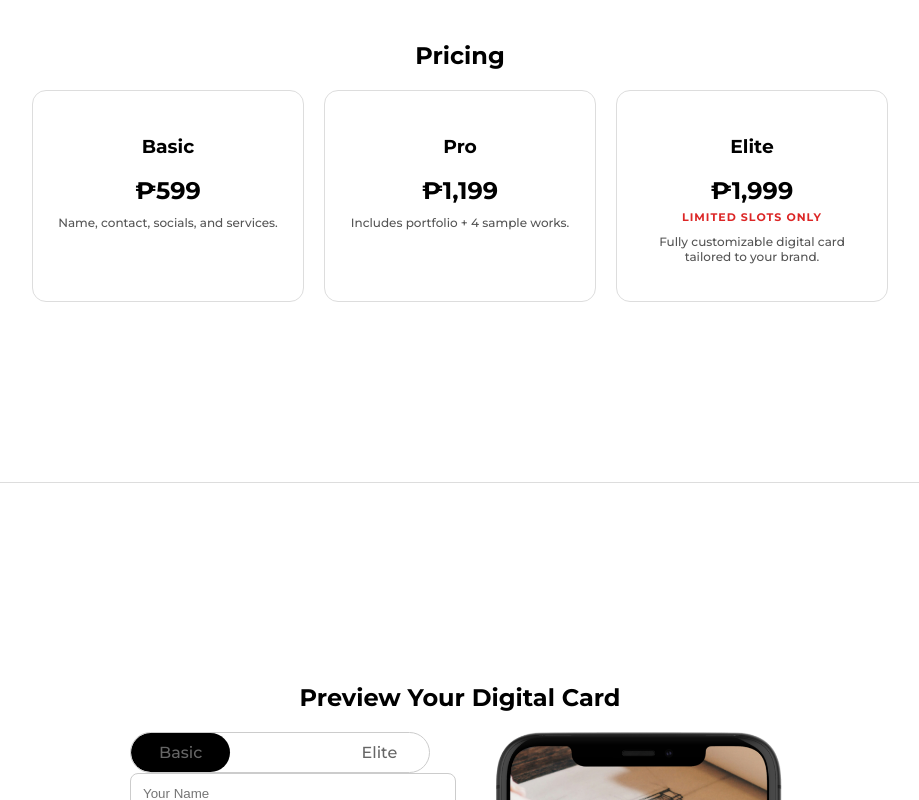
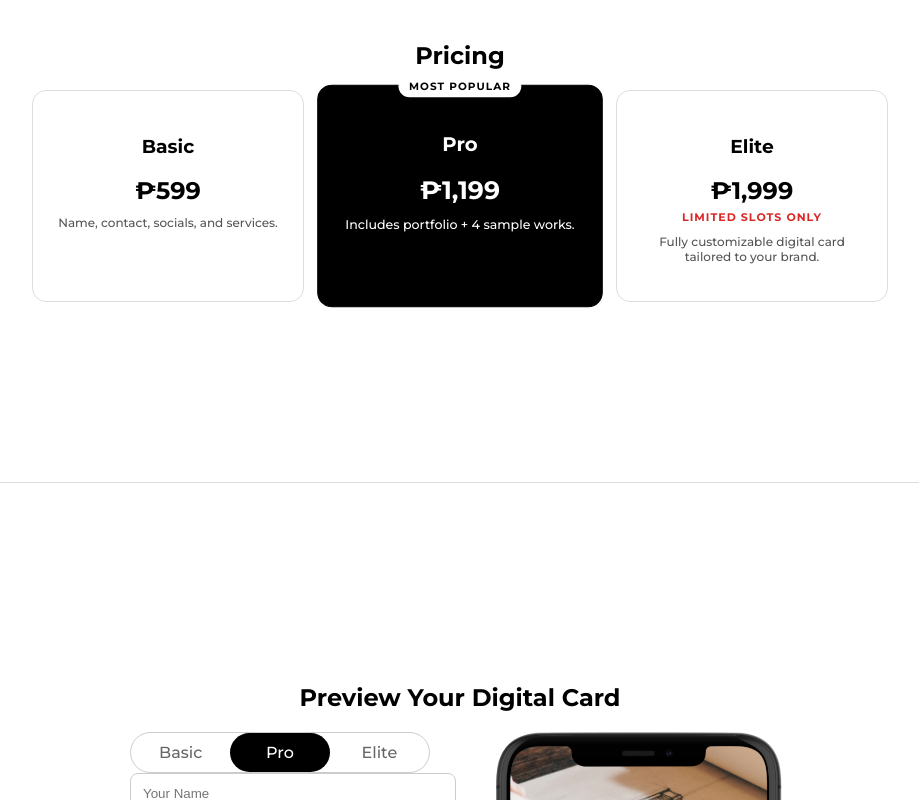
Before and after one commit to arkilogix/arkilogix-site, a plain HTML site: page index.html in a window 1280 px wide. Shown: the part 1040-1840 px from the top of the page, without its empty margins (180-1099 px from the left). Drawn offline with Linux system fonts and the light colour scheme.

Commit message:
Update index.html

```diff
--- a/index.html
+++ b/index.html
@@ -186,7 +186,37 @@ body{
   color:#555;
   margin-top:10px;
 }
+/* ===== PRO HIGHLIGHT ===== */
 
+.highlight{
+  transform:scale(1.05);
+  border:1px solid #000;
+  background:#000;
+  color:#fff;
+  position:relative;
+}
+
+/* TEXT COLOR FIX */
+.highlight h3,
+.highlight .plan-price,
+.highlight .plan-desc{
+  color:#fff;
+}
+
+/* BADGE */
+.badge{
+  position:absolute;
+  top:-10px;
+  left:50%;
+  transform:translateX(-50%);
+  background:#fff;
+  color:#000;
+  font-size:10px;
+  padding:4px 10px;
+  border-radius:20px;
+  font-weight:600;
+  letter-spacing:1px;
+}
 /* ===== PREVIEW ===== */
 .preview-wrapper{
   display:flex;
@@ -336,7 +366,13 @@ input,textarea{
   letter-spacing:1px;
   margin-top:5px;
 }
+  .plan{
+  transition:0.25s ease;
+}
 
+.plan:hover{
+  transform:translateY(-5px);
+}
 </style>
 <!-- ===================== CSS END ===================== -->
 
@@ -388,8 +424,9 @@ input,textarea{
 <p class="plan-desc">Name, contact, socials, and services.</p>
 </div>
 
-<div class="plan">
-<h3>Pro</h3>
+<div class="plan highlight">
+  <div class="badge">MOST POPULAR</div>
+  <h3>Pro</h3>
 <div class="plan-price">₱1,199</div>
 <p class="plan-desc">Includes portfolio + 4 sample works.</p>
 </div>
@@ -417,7 +454,7 @@ input,textarea{
 <div class="preview-inputs">
 
 <div class="selector">
-<div class="slider" id="slider"></div>
+<div class="slider" id="slider" style="left:33.33%;"></div>
 <span onclick="setPlan('basic',0,this)">Basic</span>
 <span class="active" onclick="setPlan('pro',1,this)">Pro</span>
 <span onclick="setPlan('elite',2,this)">Elite</span>
@@ -437,11 +474,11 @@ input,textarea{
 
 <div class="total-box">
 
-<div>Service: <span id="servicePrice">₱599</span></div>
+<div>Service: <span id="servicePrice">₱1,199</span></div>
 <div>Card: <span id="cardPriceDisplay">₱0</span></div>
 
 <div style="margin-top:5px;">Total:</div>
-<div class="total" id="totalPrice">₱599</div>
+<div class="total" id="totalPrice">₱1,199</div>
 
 </div>
 
@@ -541,7 +578,7 @@ No problem. You can still share your card using a direct link.
 <script>
 
 let basePrices={basic:599,pro:1199,elite:1999};
-let selectedPlan="basic";
+let selectedPlan="pro";
 let cardPrice=0;
 
 function setPlan(plan,index,el){
```
